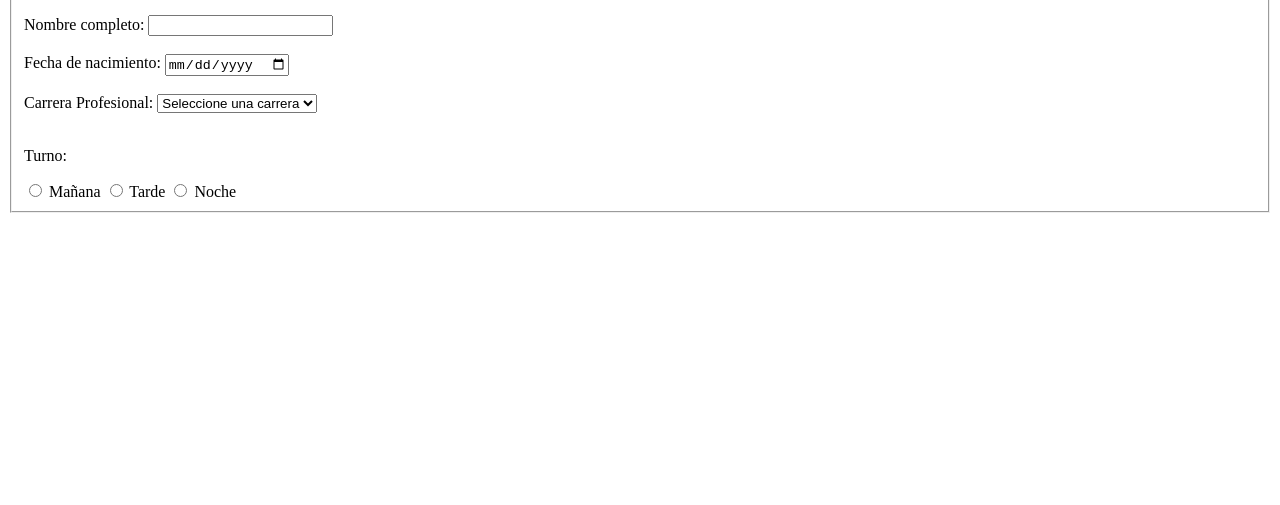
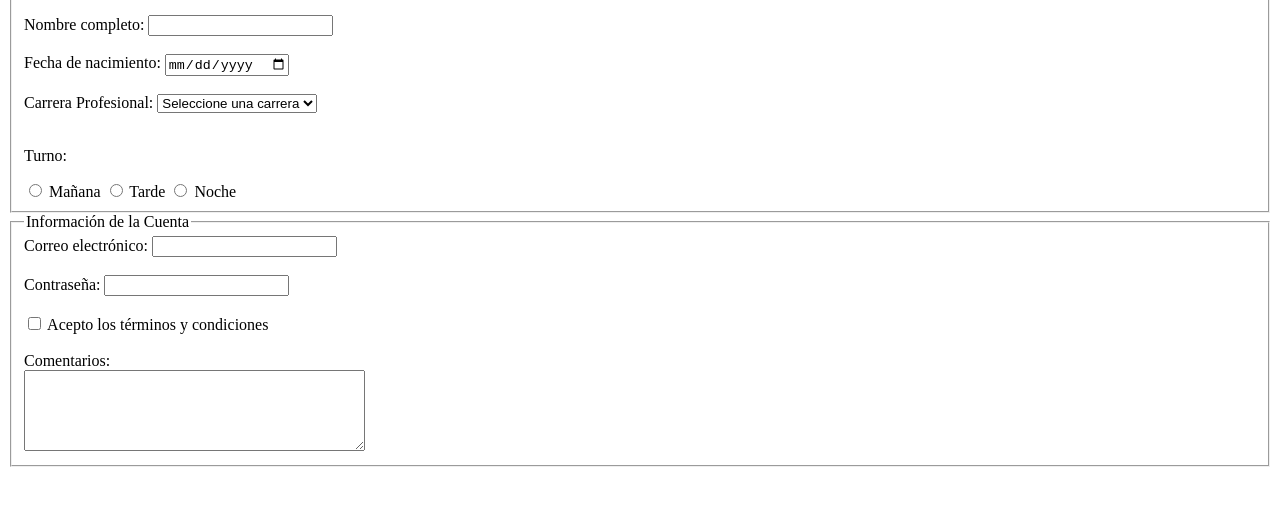
Before and after one commit to emioa-bit/idweb, a plain HTML site: page Lab02/index.html in a window 1280 px wide. Shown: the part 127-632 px from the top of the page. Drawn offline with Linux system fonts and the light colour scheme.

Commit message:
creando la información de la cuenta

```diff
--- a/Lab02/index.html
+++ b/Lab02/index.html
@@ -57,6 +57,31 @@
     </label>
 
 </fieldset>
+        <fieldset>
+    <legend>Información de la Cuenta</legend>
+
+    <label for="email">Correo electrónico:</label>
+    <input type="email" id="email" name="email" required>
+
+    <br><br>
+
+    <label for="password">Contraseña:</label>
+    <input type="password" id="password" name="password" required minlength="8">
+
+    <br><br>
+
+    <label>
+        <input type="checkbox" name="terminos" required>
+        Acepto los términos y condiciones
+    </label>
+
+    <br><br>
+
+    <label for="comentarios">Comentarios:</label>
+    <br>
+    <textarea id="comentarios" name="comentarios" rows="5" cols="40"></textarea>
+
+</fieldset>
     </form>
 
 </body>
```
